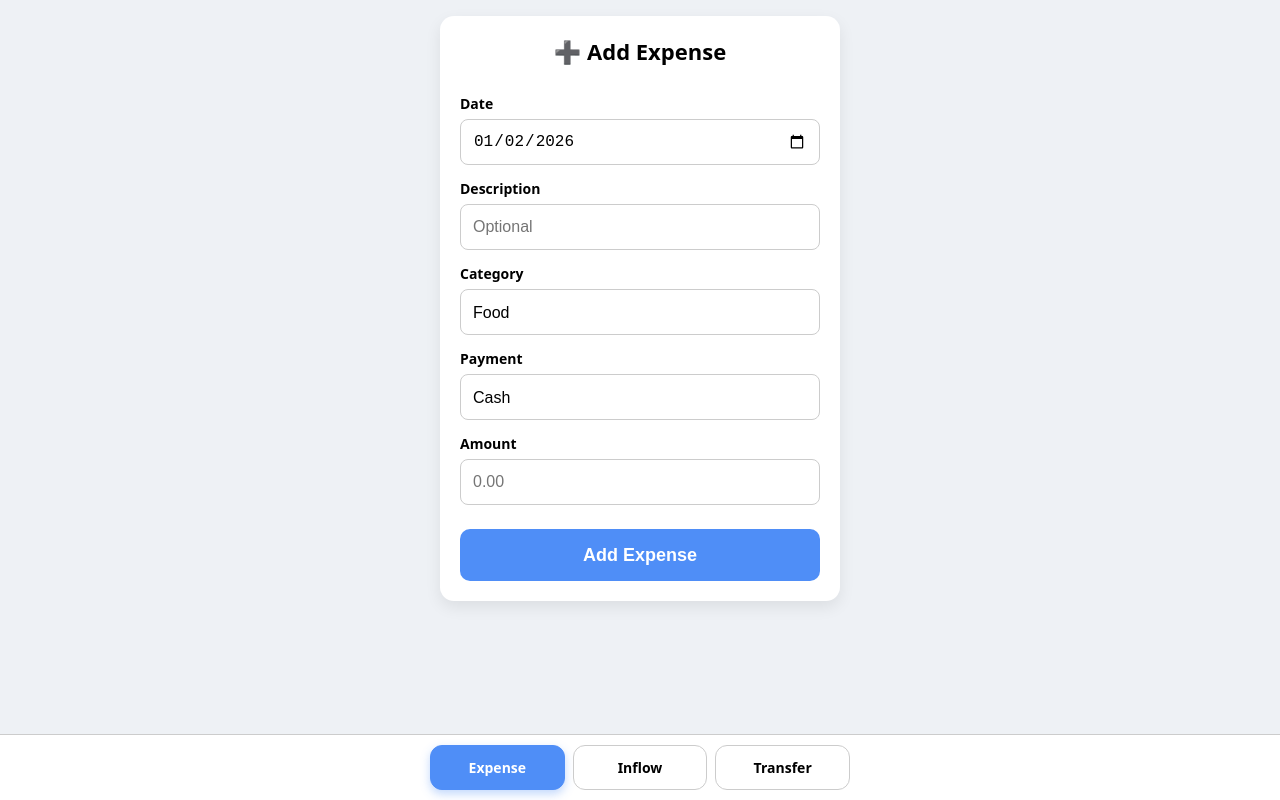
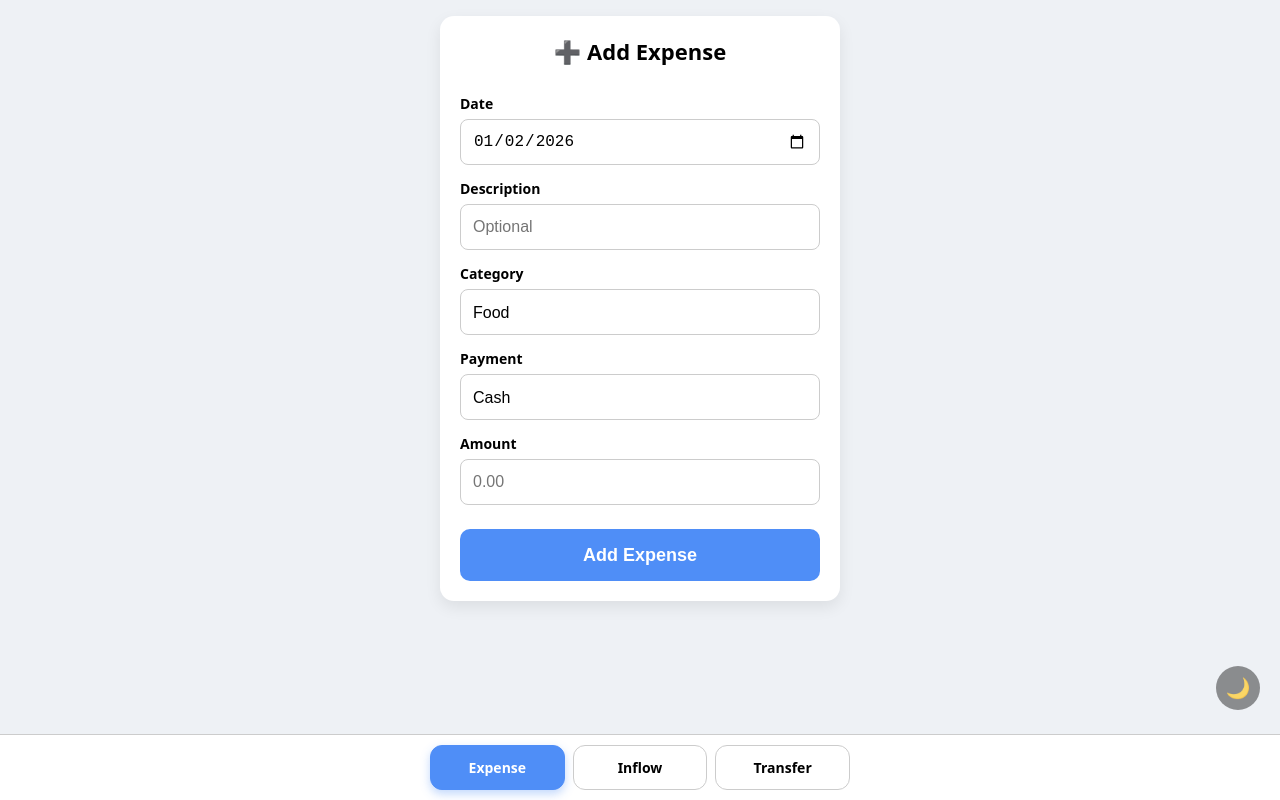
Before and after one commit to shutacccax/expense-quick-add, a plain HTML site: page index.html in a window 1280 px wide. Drawn offline with Linux system fonts and the light colour scheme; no server answers.

Commit message:
Fixed night mode button

```diff
--- a/styles.css
+++ b/styles.css
@@ -116,7 +116,7 @@
 
     #themeToggle {
       position: fixed;
-      bottom: 20px;
+      bottom: 90px;
       right: 20px;
       width: 44px;
       height: 44px;
```
